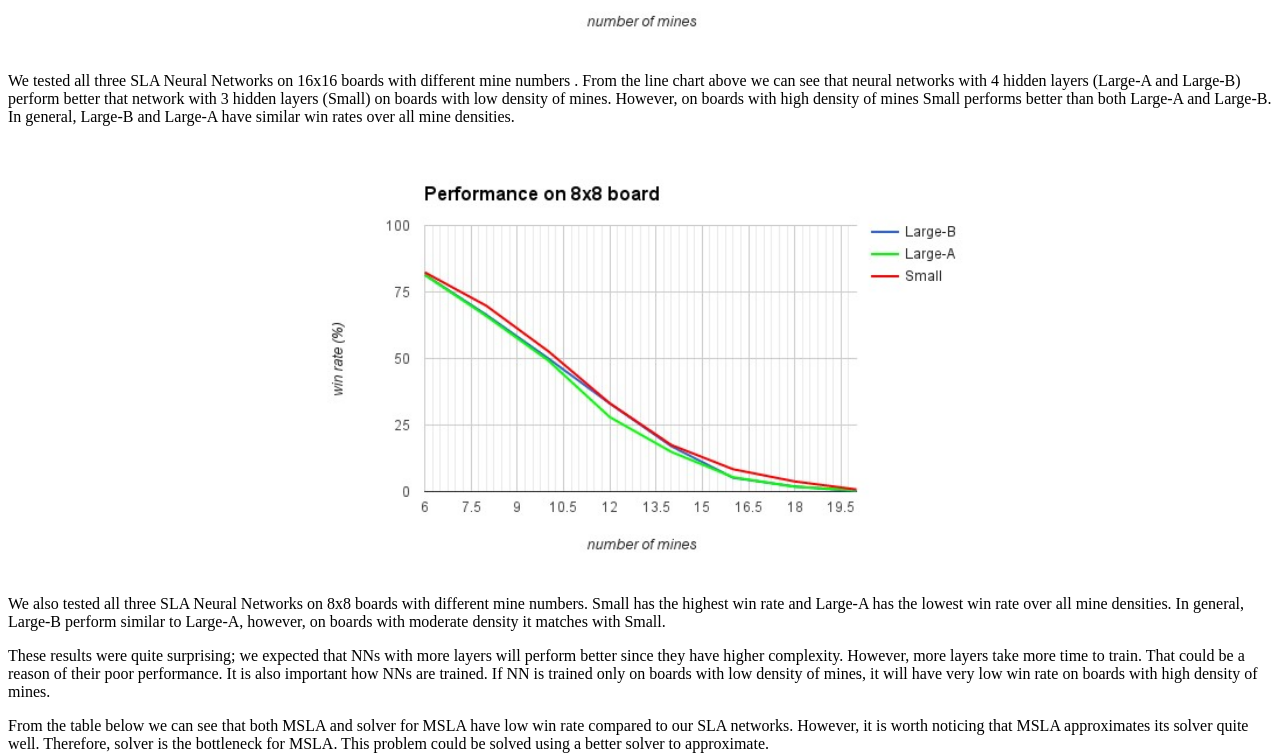
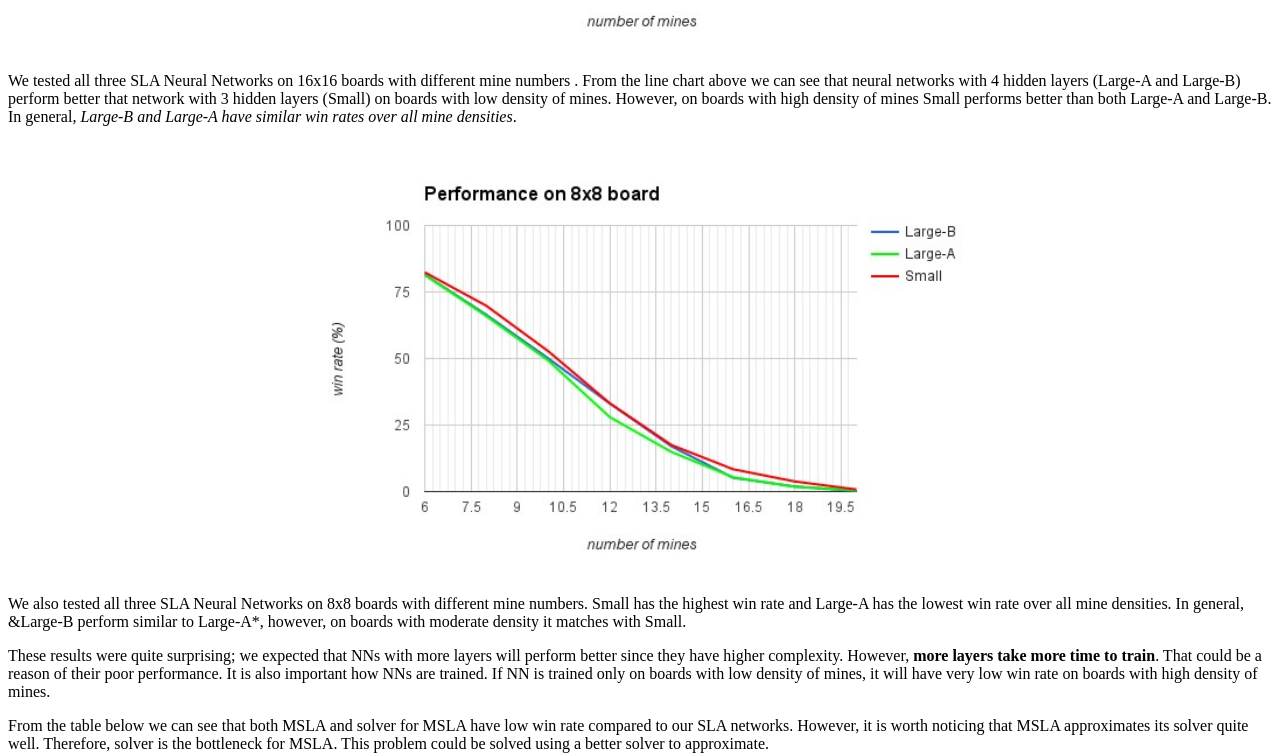
Before and after one commit to chizhik/Chizhik.github.io, a Jekyll site: the page built from _posts/2016-12-22-minesweeper-solver-using-nn.md, in a window 1280 px wide and 1400 px high, scrolled down 2176 px. Shown: the part 188-943 px from the top of the window. Built offline with Jekyll 4.4.1, drawn with Linux system fonts in a browser that asks for light colours; Markdown is read by kramdown in place of the engine named in the settings.

```diff
--- a/_posts/2016-12-22-minesweeper-solver-using-nn.md
+++ b/_posts/2016-12-22-minesweeper-solver-using-nn.md
@@ -72,15 +72,15 @@ Before testing we trained each of three supervised learning networks on 16x16 bo
 	<img src="/assets/pictures/minesweeper/16x16perf.jpg" alt="Performance on board of size 16 by 16" style="width: 700px;"/>
 </center>
 
-We tested all three SLA Neural Networks on 16x16 boards with different mine numbers . From the line chart above we can see that neural networks with 4 hidden layers (Large-A and Large-B) perform better that network with 3 hidden layers (Small) on boards with low density of mines. However, on boards with high density of mines Small performs better than both Large-A and Large-B. In general, Large-B and Large-A have similar win rates over all mine densities.
+We tested all three SLA Neural Networks on 16x16 boards with different mine numbers . From the line chart above we can see that neural networks with 4 hidden layers (Large-A and Large-B) perform better that network with 3 hidden layers (Small) on boards with low density of mines. However, on boards with high density of mines Small performs better than both Large-A and Large-B. In general, *Large-B and Large-A have similar win rates over all mine densities*.
 
 <center>
 	<img src="/assets/pictures/minesweeper/8x8perf.jpg" alt="Performance on board of size 8 by 8" style="width: 700px;"/>
 </center>
 
-We also tested all three SLA Neural Networks on 8x8 boards with different mine numbers. Small has the highest win rate and Large-A has the lowest win rate over all mine densities. In general, Large-B perform similar to Large-A, however, on boards with moderate density it matches with Small.
+We also tested all three SLA Neural Networks on 8x8 boards with different mine numbers. Small has the highest win rate and Large-A has the lowest win rate over all mine densities. In general, &Large-B perform similar to Large-A*, however, on boards with moderate density it matches with Small.
 
-These results were quite surprising; we expected that NNs with more layers will perform better since they have higher complexity. However, more layers take more time to train. That could be a reason of their poor performance. It is also important how NNs are trained. If NN is trained only on boards with low density of mines, it will have very low win rate on boards with high density of mines.
+These results were quite surprising; we expected that NNs with more layers will perform better since they have higher complexity. However, **more layers take more time to train**. That could be a reason of their poor performance. It is also important how NNs are trained. If NN is trained only on boards with low density of mines, it will have very low win rate on boards with high density of mines.
 
 From the table below we can see that both MSLA and solver for MSLA have low win rate compared to our SLA networks. However, it is worth noticing that MSLA approximates its solver quite well. Therefore, solver is the bottleneck for MSLA. This problem could be solved using a better solver to approximate.
 
```
